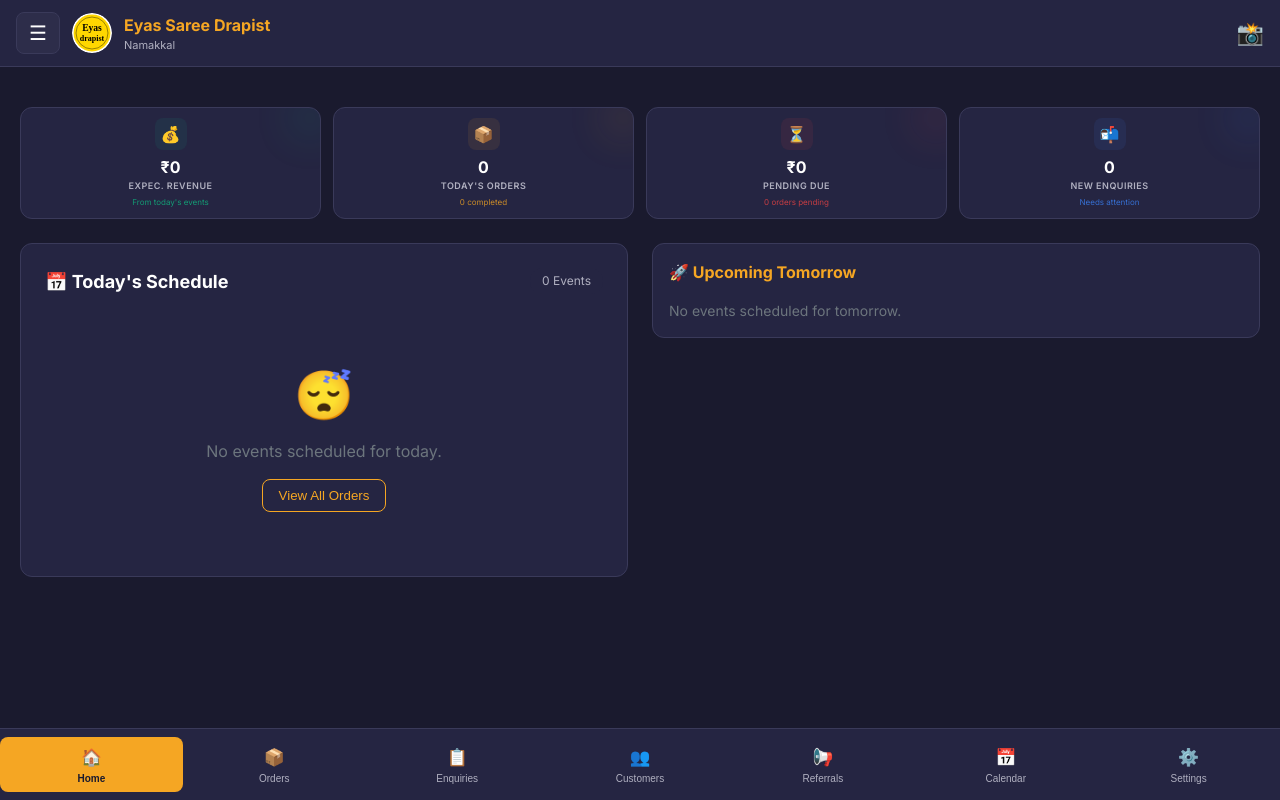
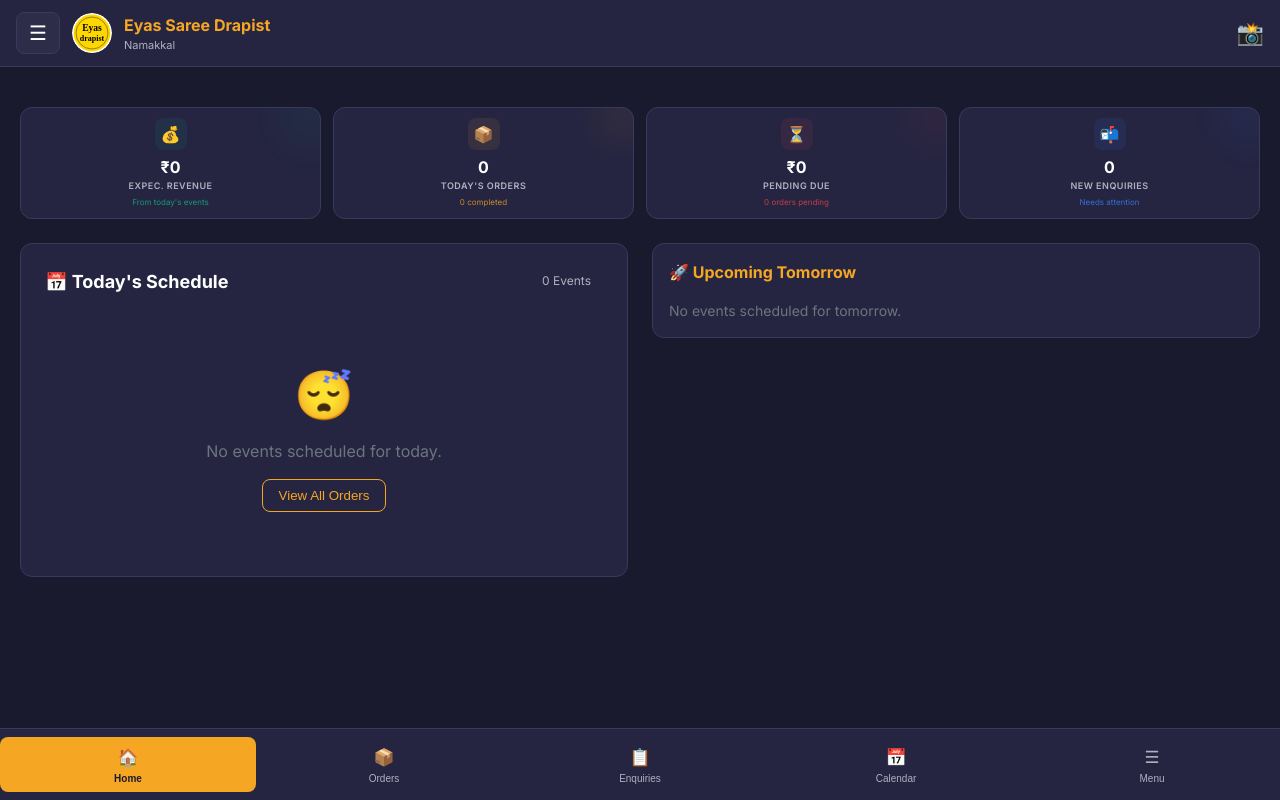
Before and after one commit to maniraja5599/EyasBookingApp, a React (Vite) app: page / in a window 1280 px wide. Built offline with nearby package versions, Linux system fonts and the light colour scheme.

Commit message:
Refactor_BottomNav_MoreMenu

```diff
--- a/src/App.tsx
+++ b/src/App.tsx
@@ -506,7 +506,7 @@ const App: React.FC = () => {
         padding: '8px 0',
         zIndex: 100,
       }}>
-        {navItems.map(item => (
+        {navItems.filter(i => ['dashboard', 'orders', 'enquiries', 'calendar'].includes(i.id)).map(item => (
           <button
             key={item.id}
             onClick={() => setActiveTab(item.id as any)}
@@ -531,6 +531,28 @@ const App: React.FC = () => {
             </span>
           </button>
         ))}
+
+        {/* Menu Button */}
+        <button
+          onClick={() => setSidebarOpen(true)}
+          style={{
+            background: 'transparent',
+            border: 'none',
+            borderRadius: 'var(--radius)',
+            color: 'var(--text-secondary)',
+            display: 'flex',
+            flexDirection: 'column',
+            alignItems: 'center',
+            gap: '4px',
+            cursor: 'pointer',
+            padding: '8px 12px',
+            flex: 1,
+            transition: 'all 0.2s ease',
+          }}
+        >
+          <Icon symbol="☰" size={24} />
+          <span style={{ fontSize: '10px' }}>Menu</span>
+        </button>
       </nav>
 
 
```
